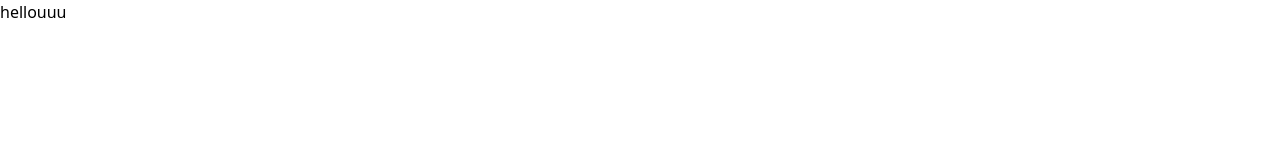
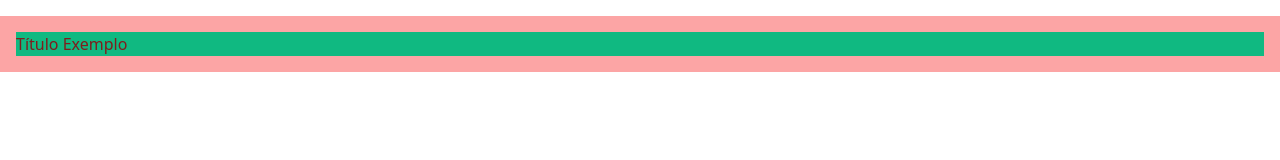
Before and after one commit to tatobrito/spotify-clone, a website: page index.html in a window 1280 px wide. Drawn offline with nearby package versions, Linux system fonts and the light colour scheme.

Commit message:
ajuste index

```diff
--- a/index.html
+++ b/index.html
@@ -1,15 +1,17 @@
 <!DOCTYPE html>
 <html lang="en">
+
 <head>
   <meta charset="utf-8" />
   <meta name="viewport" content="width=device-width, initial-scale=1.0" />
-    <title>hellowwww</title>
-    <link rel="stylesheet" href="css/styles.css" />
+  <title>Conceitos</title>
+  <link href="https://cdn.jsdelivr.net/npm/tailwindcss@2.2.19/dist/tailwind.min.css" rel="stylesheet">
 </head>
+
 <body>
   <div class="container bg-red-300 mx-auto p-4 my-4 text-red-900 border-red-600">
-      hellouuu
+    <h1 class="bg-green-500 text-red-950 hover:text-green-500">Título Exemplo</h1>
   </div>
-    <h1 class="bg-green-500 text-red-950"></h1>
 </body>
+
 </html>
```
Lines whose indentation alone changed are shown as unchanged.
